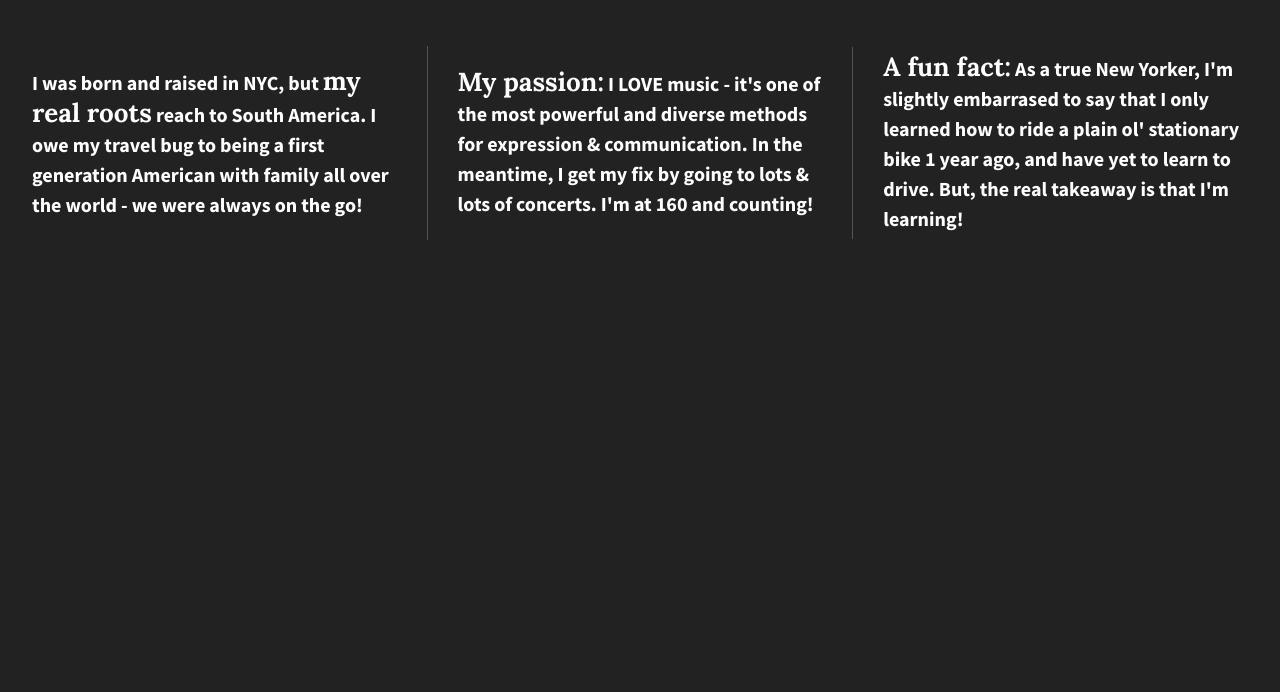
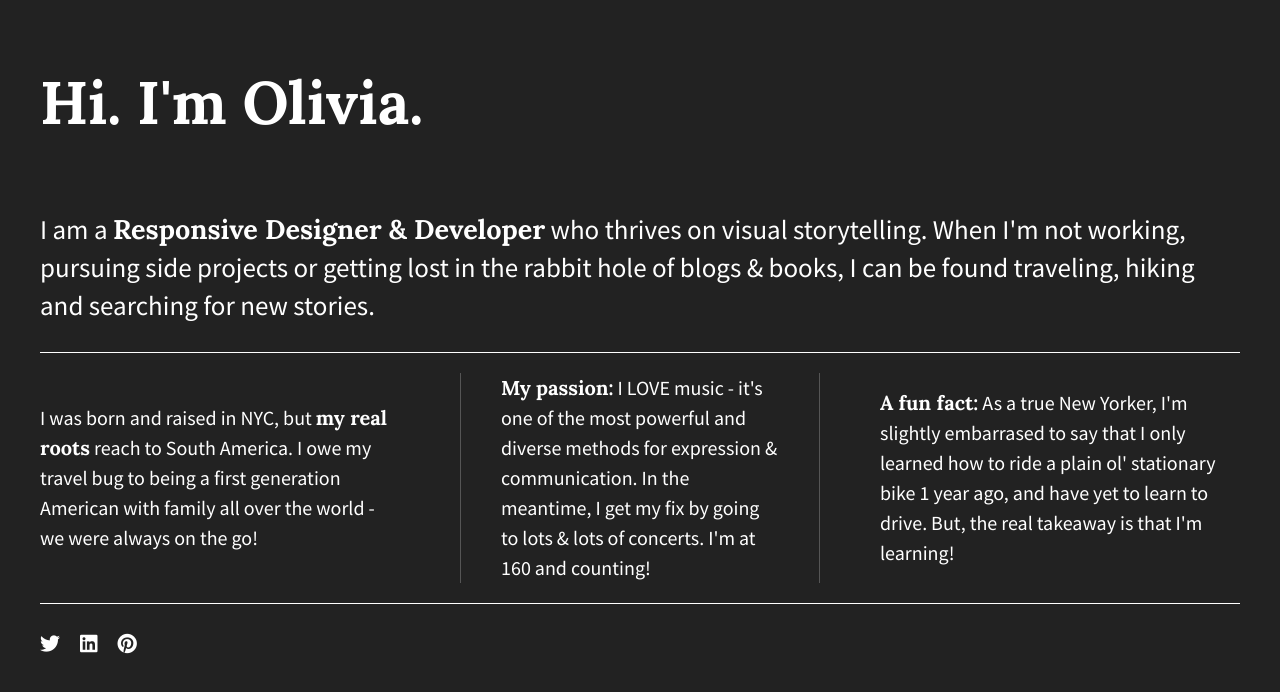
Before and after one commit to OliviaFissel/divs-flexbox-starter, a plain HTML site: page index.html in a window 1280 px wide. Drawn offline with nearby package versions, Linux system fonts and the light colour scheme.

Commit message:
Update copy and flexbox

```diff
--- a/css/main.css
+++ b/css/main.css
@@ -104,35 +104,62 @@ html {
 
 body {
   font-family: 'Source Sans Pro', sans-serif;
-  font-weight: 700;
-  padding: 2em;
+  padding: 0em 2em;
   color: #fff;
-  height: 100%;
+  font-size: 1.25em;
+  display: flex;
+  justify-content: center;
 }
 
-.wrapper {
-  /*add display:flex and set justify-content to space-between*/
+.flex-container {
   display: flex;
   flex-flow: row wrap;
   justify-content: space-between;
-  align-items: center;
+  max-width: 1200px;
 }
 
-.div-1, .div-2, .div-3 {
-  /*give the divs a width of 30%, add display:flex, set justify-content and align-items to center*/
+p span {
+  font-family: 'Lora', sans-serif;
+}
+
+header,
+footer {
+  width: 100%;
+  display: flex;
+  justify-content: flex-start;
+}
+
+header h1 {
+  font-family: 'Lora', sans-serif;
+  font-size: 3em;
+}
+
+main {
+  width: 100%;
+  display: flex;
+  justify-content: center;
+  border-bottom: 1px solid #fff;
+}
+
+main p {
+  font-size: 1.35em;
+}
+
+.flex-items {
   display: flex;
   justify-content: center;
   align-items: center;
-  color: #fff;
   line-height: 1.5em;
-  font-size: 1.25em;
-  height: auto;
-  /* width: 30%; */
+  font-size: 1em;
+  border-bottom: 1px solid #555;
 }
 
-.wrapper span {
-  font-family: 'Lora', sans-serif;
-  font-size: 1.3em;
+footer {
+  border-top: 1px solid #fff;
+}
+
+footer i {
+  padding: 30px 20px 0 0;
 }
 
 
@@ -215,16 +242,22 @@ body {
    These examples override the primary ('mobile first') styles.
    Modify as content requires.
    ========================================================================== */
-   @media all and (min-width: 1200px) {
-       .div-1, .div-2, .div-3 {
-         flex-basis: 30%;
-       }
+   @media all and (min-width: 768px) {
+      body {
+        padding: 1em;
+      }
 
-       .div-1, .div-2 {
-         border-right: 1px solid #555;
-         padding-right: 30px;
-       }
-   }
+    @media (min-width: 1200px) {
+      .flex-items {
+        flex-basis: 30%;
+        border-bottom: none;
+      }
+
+        #div-2 p {
+          border-left: 1px solid #555;
+          border-right: 1px solid #555;
+          padding: 0 40px;
+      }
 
    @media print,
           (-webkit-min-device-pixel-ratio: 1.25),
--- a/index.html
+++ b/index.html
@@ -15,22 +15,34 @@
         <script src="js/vendor/modernizr-2.8.3.min.js"></script>
         <link href='http://fonts.googleapis.com/css?family=Lora:700' rel='stylesheet' type='text/css'>
         <link href='http://fonts.googleapis.com/css?family=Source+Sans+Pro:400,700' rel='stylesheet' type='text/css'>
+        <script src="https://kit.fontawesome.com/ba1a59603b.js" crossorigin="anonymous"></script>
     </head>
     <body>
         <!--[if lt IE 8]>
             <p class="browserupgrade">You are using an <strong>outdated</strong> browser. Please <a href="http://browsehappy.com/">upgrade your browser</a> to improve your experience.</p>
         <![endif]-->
 
-        <section class="wrapper">
-            <div class="div-1">
-                <p>I was born and raised in NYC, but <span>my real roots</span> reach to South America. I owe my travel bug to being a first generation American with family all over the world - we were always on the go! </p>
+        <section class="flex-container">
+              <header>
+                  <h1>Hi. I'm Olivia.</h1>
+              </header>
+              <main>
+                  <p>I am a <span>Responsive Designer & Developer</span> who thrives on visual storytelling. When I'm not working, pursuing side projects or getting lost in the rabbit hole of blogs & books, I can be found traveling, hiking and searching for new stories.</p>
+              </main>
+              <div id="div-1" class="flex-items">
+                  <p>I was born and raised in NYC, but <span>my real roots</span> reach to South America. I owe my travel bug to being a first generation American with family all over the world - we were always on the go!</p>
               </div>
-            <div class="div-2">
+              <div id="div-2" class="flex-items">
                   <p><span>My passion:</span> I LOVE music - it's one of the most powerful and diverse methods for expression & communication. In the meantime, I get my fix by going to lots & lots of concerts. I'm at 160 and counting!</p>
               </div>
-            <div class="div-3">
+              <div id="div-3" class="flex-items">
                   <p><span>A fun fact:</span> As a true New Yorker, I'm slightly embarrased to say that I only learned how to ride a plain ol' stationary bike 1 year ago, and have yet to learn to drive. But, the real takeaway is that I'm learning!</p>
               </div>
+              <footer>
+                  <i class="fab fa-twitter"></i>
+                  <i class="fab fa-linkedin"></i>
+                  <i class="fab fa-pinterest"></i>
+              </footer>
           </section>
 
         <script src="https://ajax.googleapis.com/ajax/libs/jquery/1.11.3/jquery.min.js"></script>
```
Lines whose indentation alone changed are shown as unchanged.
